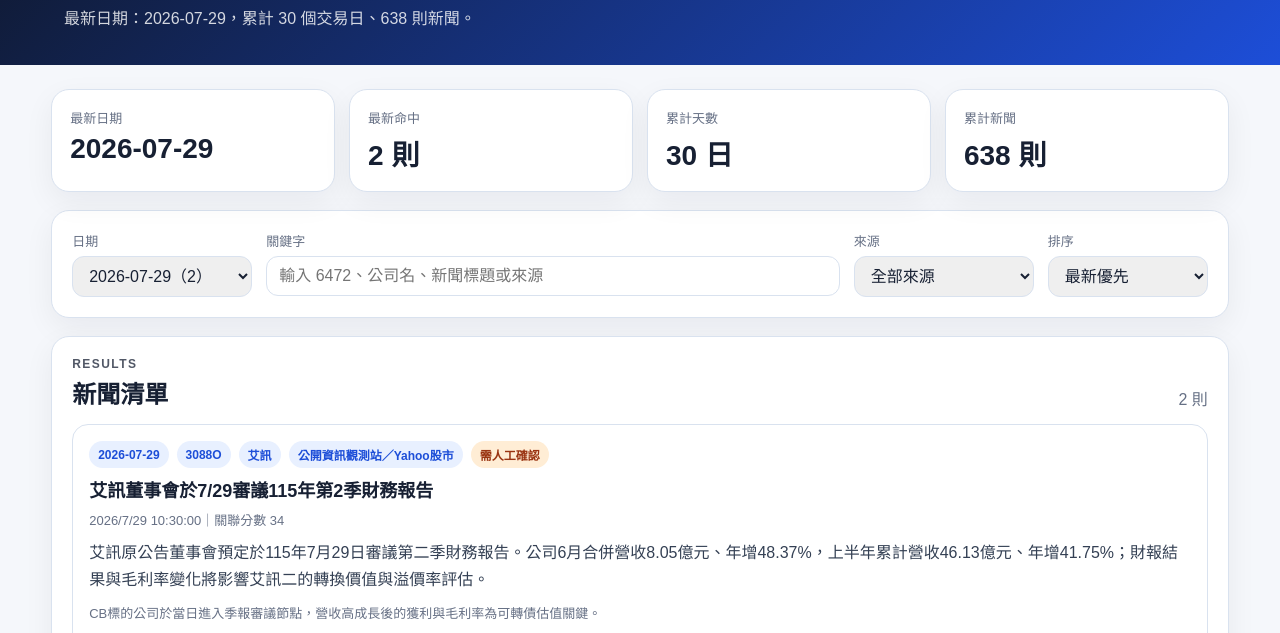
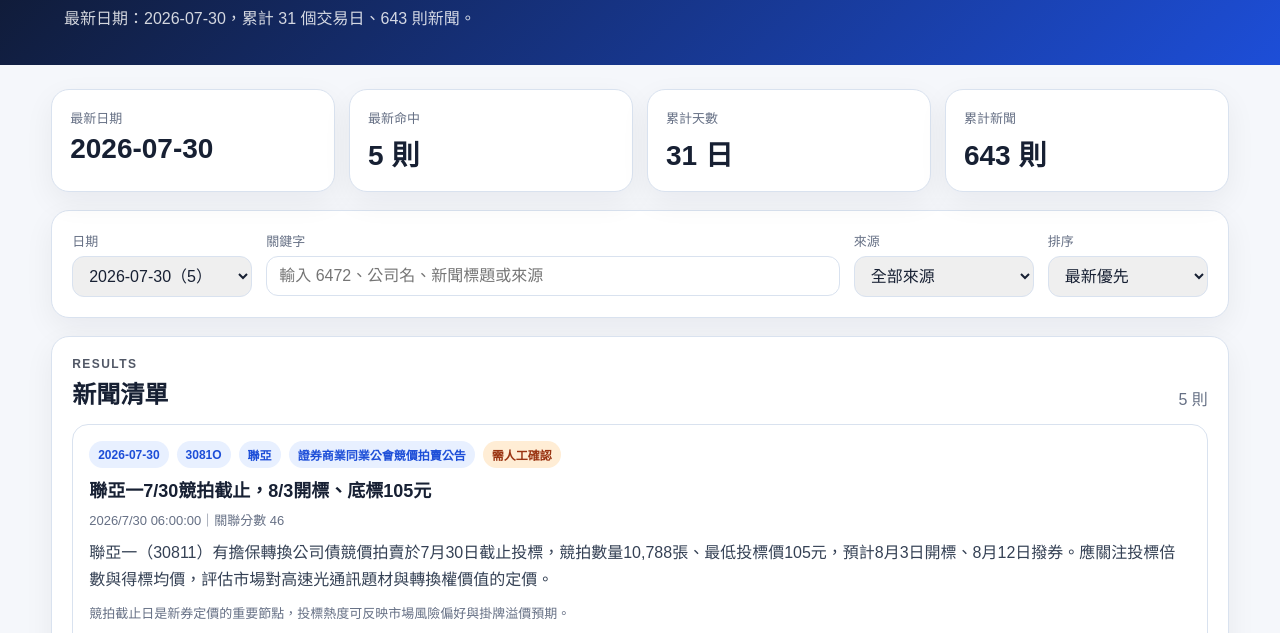
Before and after one commit to vmja2004-ux/cbas-market-dashboard, a website: page daily.html in a window 1280 px wide. Shown: the part 134-767 px from the top of the page. Drawn offline with Linux system fonts and the light colour scheme.

Commit message:
Load 2026-07-30 CB daily intelligence

```diff
--- a/daily.html
+++ b/daily.html
@@ -3,7 +3,7 @@
   <head>
     <meta charset="utf-8" />
     <meta name="viewport" content="width=device-width,initial-scale=1" />
-    <meta name="cb-daily-latest-date" content="2026-07-29" />
+    <meta name="cb-daily-latest-date" content="2026-07-30" />
     <title>可轉債每日情蒐</title>
     <link rel="stylesheet" href="./daily-news.css" />
   </head>
@@ -87,6 +87,7 @@
     <script src="./data/daily-history-patch-2026-07-27.js"></script>
     <script src="./data/daily-history-correction-2026-07-24-27.js"></script>
     <script src="./data/daily-history-patch-2026-07-29.js"></script>
+    <script src="./data/daily-history-patch-2026-07-30.js"></script>
     <script src="./daily-news-app.js"></script>
   </body>
 </html>
```
